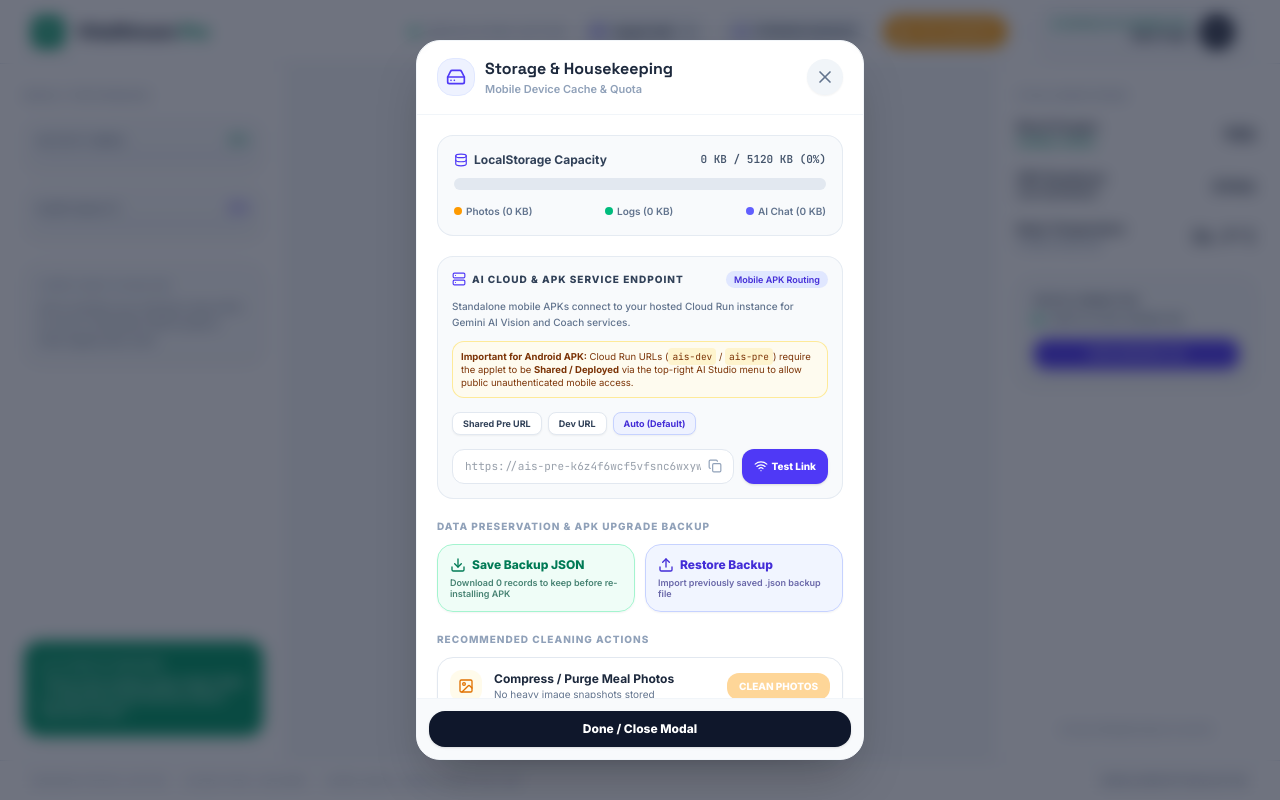
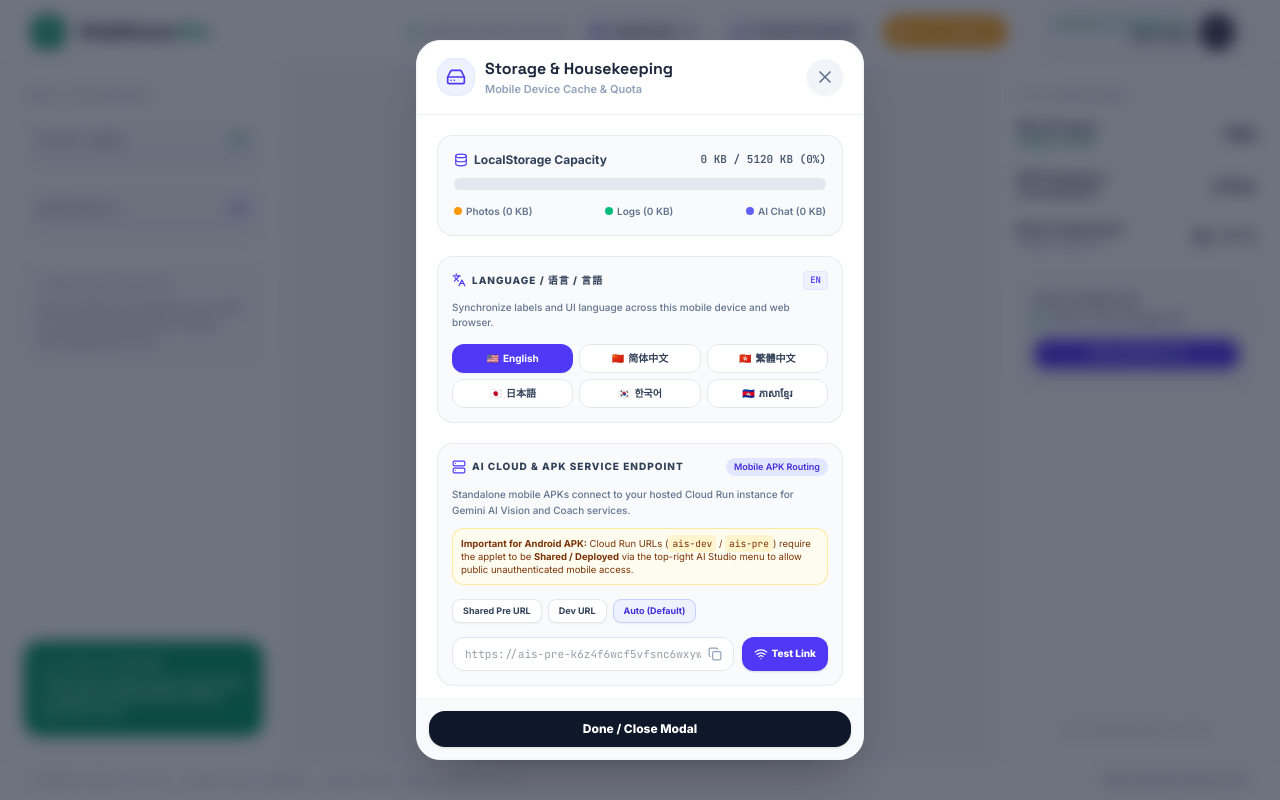
Before and after one commit to samqyuan713/Health-Tracker-App, a React (Vite) app: page / in a window 1280 px wide. Both pictures are taken after a click on the button "STORAGE & BACKUP". Built offline with nearby package versions, Linux system fonts and the light colour scheme.

Commit message:
Add language selection to StorageHousekeepingModal
Added language selection feature to the StorageHousekeepingModal component, allowing users to synchronize labels and UI language. Updated props to include currentLang and onSelectLanguage.

```diff
--- a/src/components/StorageHousekeepingModal.tsx
+++ b/src/components/StorageHousekeepingModal.tsx
@@ -1,7 +1,8 @@
 import React, { useState, useEffect, useRef } from 'react';
-import { HardDrive, Trash2, Image, MessageSquare, Database, RefreshCw, Check, AlertTriangle, ShieldCheck, X, Download, Upload, FileJson, Globe, Wifi, Server, Copy } from 'lucide-react';
+import { HardDrive, Trash2, Image, MessageSquare, Database, RefreshCw, Check, AlertTriangle, ShieldCheck, X, Download, Upload, FileJson, Globe, Wifi, Server, Copy, Languages } from 'lucide-react';
 import { MetricLog, ChatMessage, DailyGoals } from '../types';
 import { exportHealthBackupJSON, DEFAULT_GOALS, DEFAULT_HOSTED_BACKEND_URL, getApiBaseUrl, getFullApiUrl } from '../utils';
+import { SupportedLanguage, TRANSLATIONS, getTranslation } from '../utils/i18n';
 
 interface StorageHousekeepingModalProps {
   isOpen: boolean;
@@ -13,6 +14,8 @@ interface StorageHousekeepingModalProps {
   onUpdateLogs: (logs: MetricLog[]) => void;
   onUpdateGoals?: (goals: DailyGoals) => void;
   onUpdateChat: (chat: ChatMessage[]) => void;
+  currentLang?: SupportedLanguage;
+  onSelectLanguage?: (lang: SupportedLanguage) => void;
 }
 
 export default function StorageHousekeepingModal({
@@ -24,7 +27,9 @@ export default function StorageHousekeepingModal({
   chatHistory,
   onUpdateLogs,
   onUpdateGoals,
-  onUpdateChat
+  onUpdateChat,
+  currentLang = 'en',
+  onSelectLanguage
 }: StorageHousekeepingModalProps) {
   const [logsStorageKB, setLogsStorageKB] = useState<number>(0);
   const [photosCount, setPhotosCount] = useState<number>(0);
@@ -368,6 +373,48 @@ export default function StorageHousekeepingModal({
           </div>
         )}
 
+        {/* Language Selection Setting */}
+        {onSelectLanguage && (
+          <div className="space-y-2.5 bg-slate-50 border border-slate-200/80 rounded-2xl p-3.5">
+            <div className="flex items-center justify-between">
+              <span className="text-[10px] font-extrabold text-slate-700 uppercase tracking-widest flex items-center gap-1.5">
+                <Languages className="w-3.5 h-3.5 text-indigo-600" />
+                Language / 语言 / 言語
+              </span>
+              <span className="text-[9px] font-mono text-indigo-600 bg-indigo-50 font-bold px-1.5 py-0.5 rounded border border-indigo-100 uppercase">
+                {currentLang}
+              </span>
+            </div>
+            <p className="text-[10px] text-slate-500 font-medium">
+              Synchronize labels and UI language across this mobile device and web browser.
+            </p>
+            <div className="grid grid-cols-3 gap-1.5 pt-1">
+              {[
+                { code: 'en' as SupportedLanguage, label: 'English', flag: '🇺🇸' },
+                { code: 'zh-CN' as SupportedLanguage, label: '简体中文', flag: '🇨🇳' },
+                { code: 'zh-TW' as SupportedLanguage, label: '繁體中文', flag: '🇭🇰' },
+                { code: 'ja' as SupportedLanguage, label: '日本語', flag: '🇯🇵' },
+                { code: 'ko' as SupportedLanguage, label: '한국어', flag: '🇰🇷' },
+                { code: 'km' as SupportedLanguage, label: 'ភាសាខ្មែរ', flag: '🇰🇭' },
+              ].map((item) => (
+                <button
+                  key={item.code}
+                  type="button"
+                  onClick={() => onSelectLanguage(item.code)}
+                  className={`py-1.5 px-2 rounded-xl text-[10px] font-bold flex items-center justify-center gap-1 transition-all cursor-pointer ${
+                    currentLang === item.code
+                      ? 'bg-indigo-600 text-white shadow-xs font-black'
+                      : 'bg-white hover:bg-slate-100 text-slate-700 border border-slate-200'
+                  }`}
+                >
+                  <span>{item.flag}</span>
+                  <span>{item.label}</span>
+                </button>
+              ))}
+            </div>
+          </div>
+        )}
+
         {/* Cloud Sync & APK Connectivity Settings */}
         <div className="space-y-2.5 bg-slate-50 border border-slate-200/80 rounded-2xl p-3.5">
           <div className="flex items-center justify-between">
```
